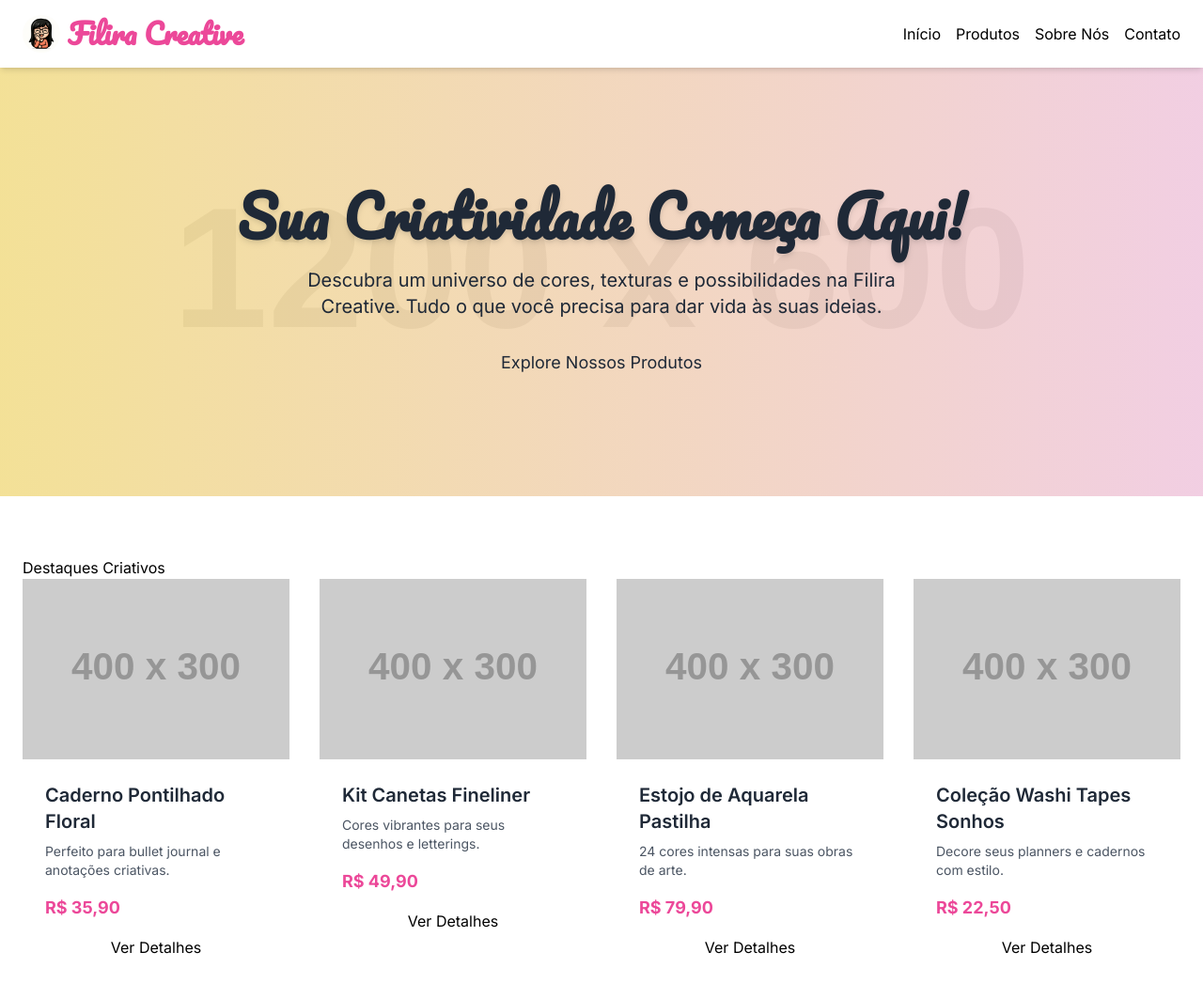
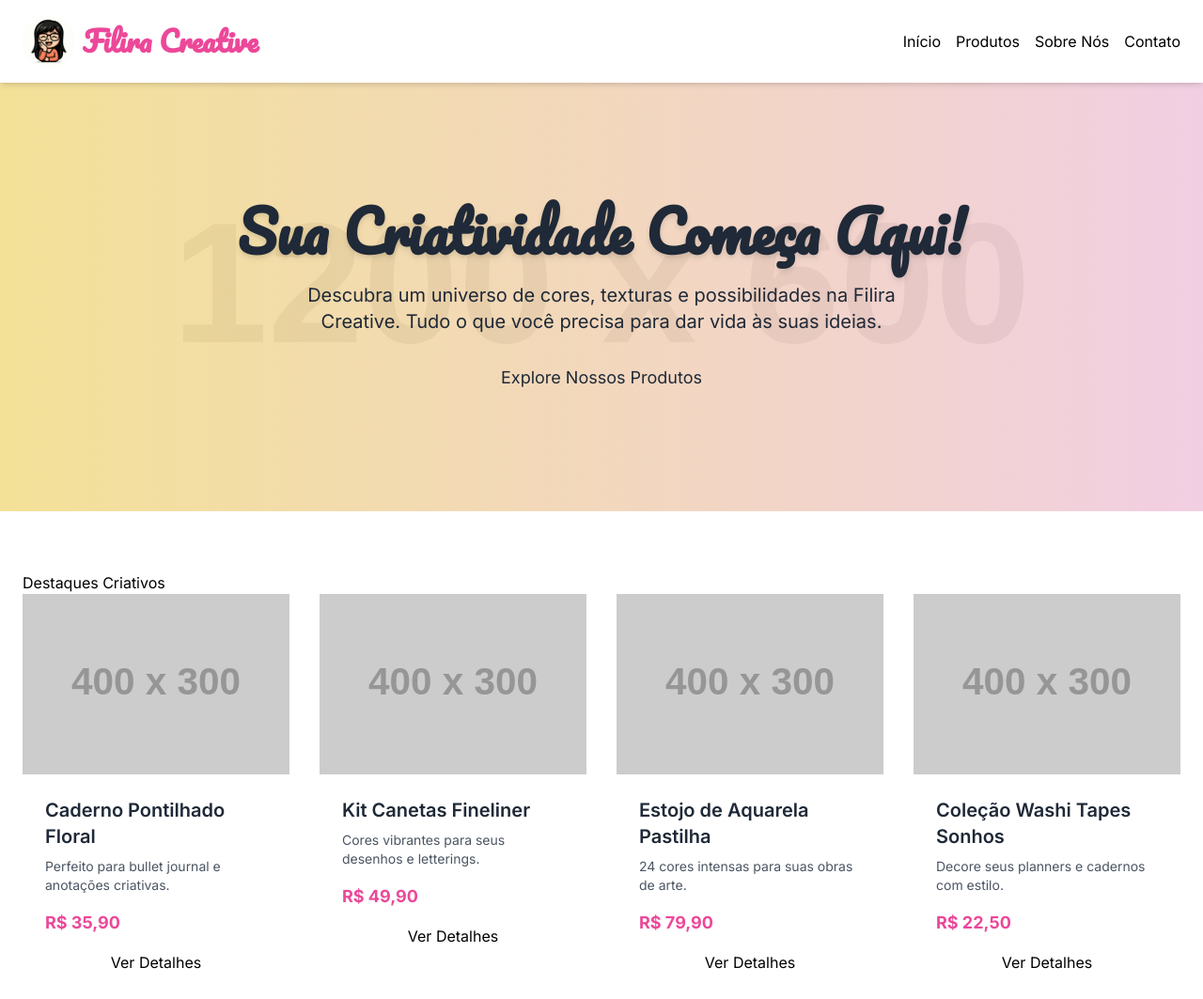
Before and after one commit to RafaelLisboas/filira-creative, a plain HTML site: page index.html in a window 1280 px wide. Shown: the top 1063 px of the page at 94% size. Drawn offline with nearby package versions, Linux system fonts and the light colour scheme; placeholder pictures from the web are drawn by us.

Commit message:
Add files via upload

```diff
--- a/index.html
+++ b/index.html
@@ -47,7 +47,7 @@
     <header class="bg-white shadow-md sticky top-0 z-50">
         <nav class="container mx-auto px-6 py-4 flex justify-between items-center">
             <a href="#home" class="flex items-center text-pink-500 hover:text-pink-600 transition-colors">
-                <img src="imagens/coloque a mão dela no rosto (1).png" alt="Logótipo Filira Creative" class="h-8 w-8 md:h-10 md:w-10 mr-2 rounded-full">
+                <img src="imagens/coloque a mão dela no rosto (1).png" alt="Logótipo Filira Creative" class="h-12 w-12 md:h-14 md:w-14 mr-2 rounded-full">
                 <span class="text-2xl md:text-3xl font-bold pacifico-font">Filira Creative</span>
             </a>
             <div class="hidden md:flex space-x-4">
```
